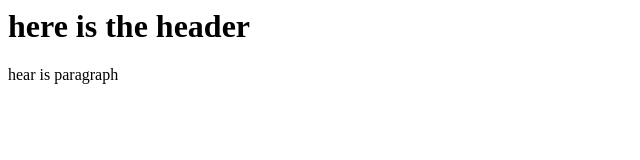
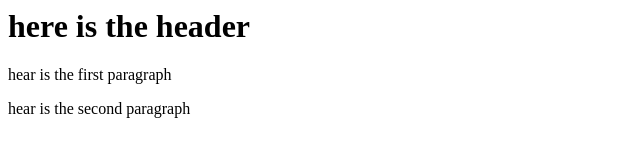
Before and after one commit to parak80/git-test, a website: page index.html in a window 1280 px wide. Shown: the whole page, without its empty margins (0-640 px from the left). Drawn offline with Linux system fonts and the light colour scheme.

Commit message:
npm added

```diff
--- a/index.html
+++ b/index.html
@@ -2,6 +2,7 @@
     <head></head>
     <body>
         <h1>here is the header</h1>
-        <p>hear is paragraph</p>
+        <p>hear is the first paragraph</p>
+        <p>hear is the second paragraph</p>
     </body>
 </html>
```
Also changed, not shown: package.json (added, +24 -0 lines), 2 other files.
